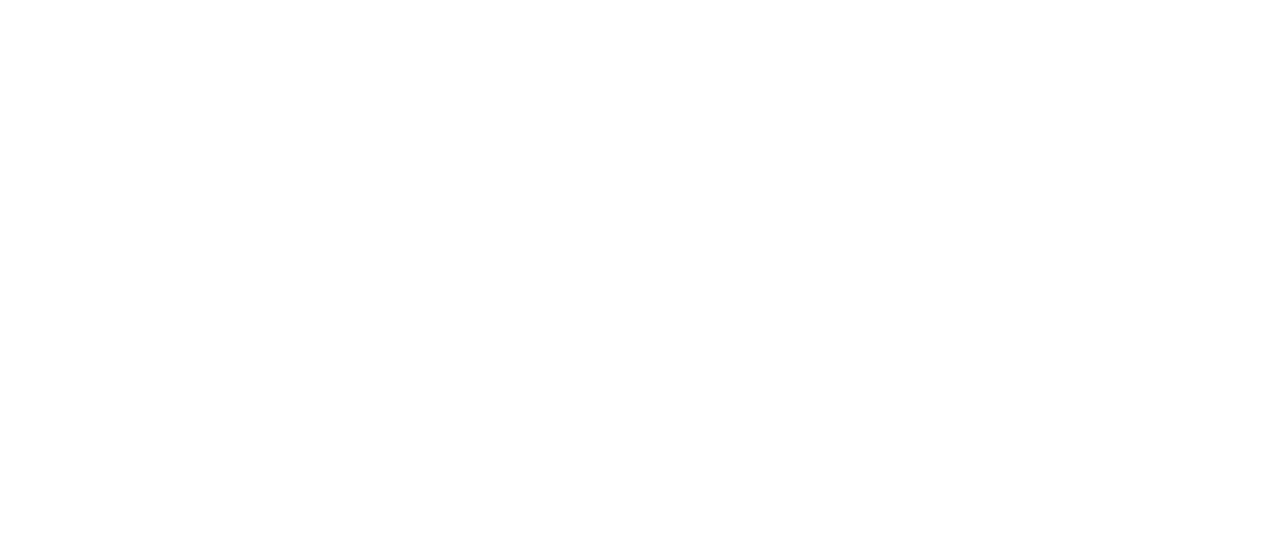
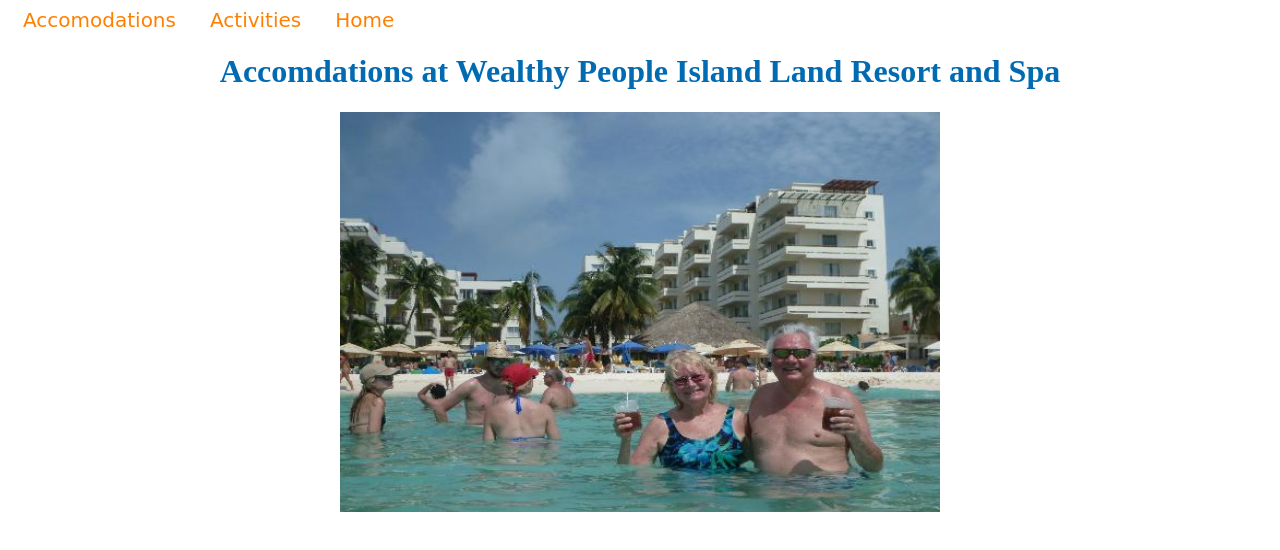
Before and after one commit to gracielundell/private-island-epicodus, a plain HTML site: page accomodations.html in a window 1280 px wide. Drawn offline with Linux system fonts and the light colour scheme.

Commit message:
Add Accomodations page with picture

```diff
--- a/accomodations.html
+++ b/accomodations.html
@@ -0,0 +1,12 @@
+<DOCTYPE html/>
+<html>
+<head>
+  <link href="css/styles.css" rel="stylesheet" type="text/css">
+  <title>Private Island | Accomodations</title>
+</head>
+<body>
+  <a href="accomodations.html">Accomodations</a>
+  <a href="activities.html">Activities</a>
+  <a href="index.html">Home</a>
+  <h1>Accomdations at Wealthy People Island Land Resort and Spa<h1>
+    <center><img src="pool.jpg" alt="Couple in a pool" height="400" width="600"></img></center>
```
Also changed, not shown: activities.html (+1 -1 lines), index.html (+6 -4 lines), pool.jpg (added).
